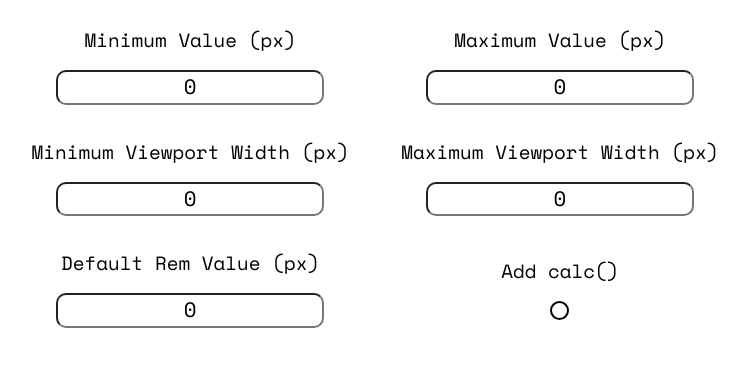
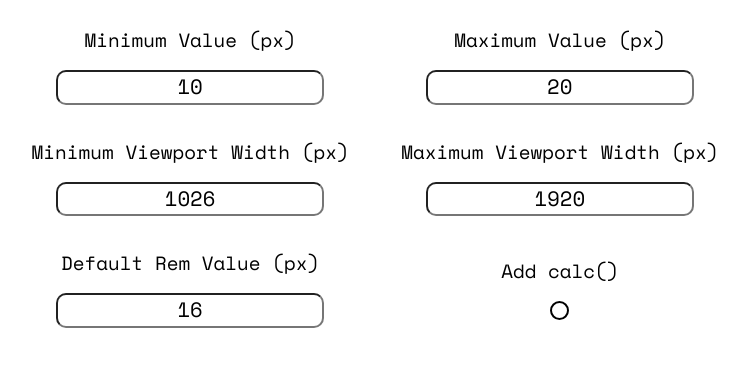
Before and after one commit to LPastine/clamp-generator, a React (Create React App) app: page / in a window 1280 px wide. Shown: the part 164-530 px from the top of the page, without its empty margins (265-1012 px from the left). Built offline with nearby package versions, Linux system fonts and the light colour scheme; a web font is replaced by a local one.

Commit message:
Updated Default Form Values

```diff
--- a/src/components/ClampForm/ClampForm.tsx
+++ b/src/components/ClampForm/ClampForm.tsx
@@ -16,11 +16,11 @@ import {
 } from './styles';
 
 const ClampForm: React.FunctionComponent = () => {
-  const [minValue, setMinValue] = useState('0');
-  const [maxValue, setMaxValue] = useState('0');
-  const [minVw, setMinVw] = useState('0');
-  const [maxVw, setMaxVw] = useState('0');
-  const [defRem, setDefRem] = useState('0');
+  const [minValue, setMinValue] = useState('10');
+  const [maxValue, setMaxValue] = useState('20');
+  const [minVw, setMinVw] = useState('1026');
+  const [maxVw, setMaxVw] = useState('1920');
+  const [defRem, setDefRem] = useState('16');
   const [clampFunction, setClampFunction] = useState('');
   const [addCalc, setAddCalc] = useState(false);
   const [showResult, setShowResult] = useState(false);
```
